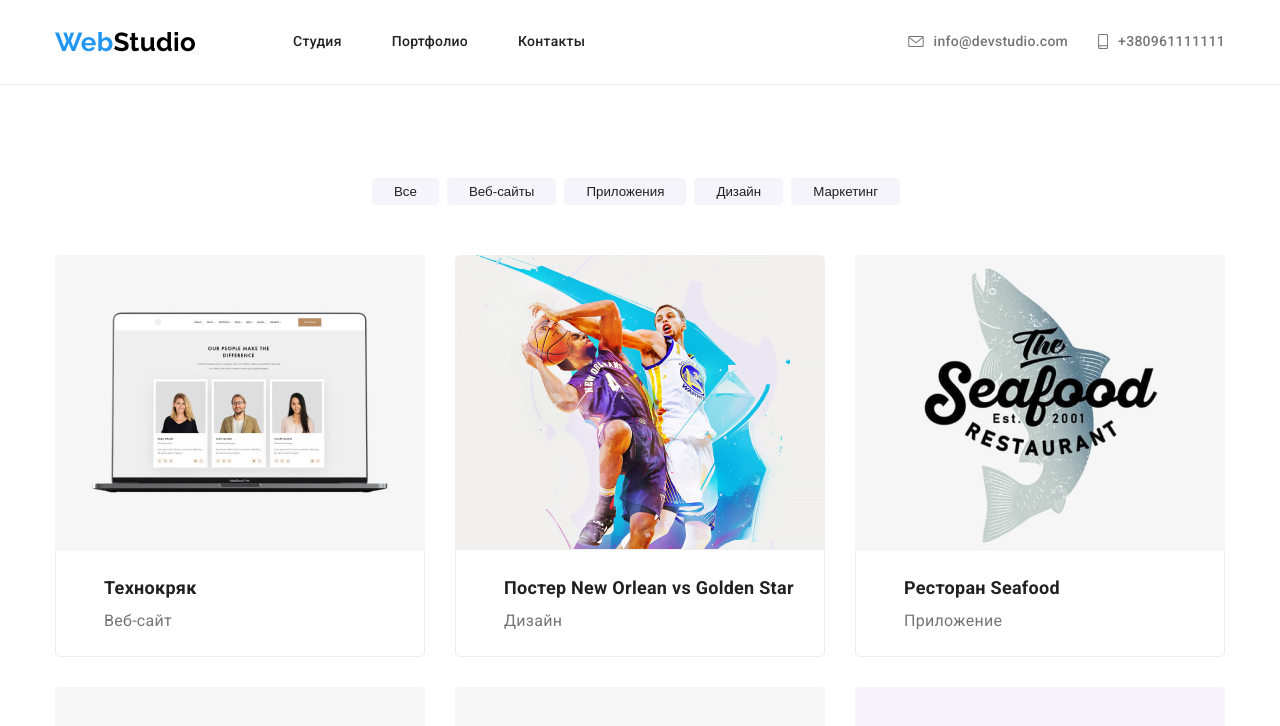
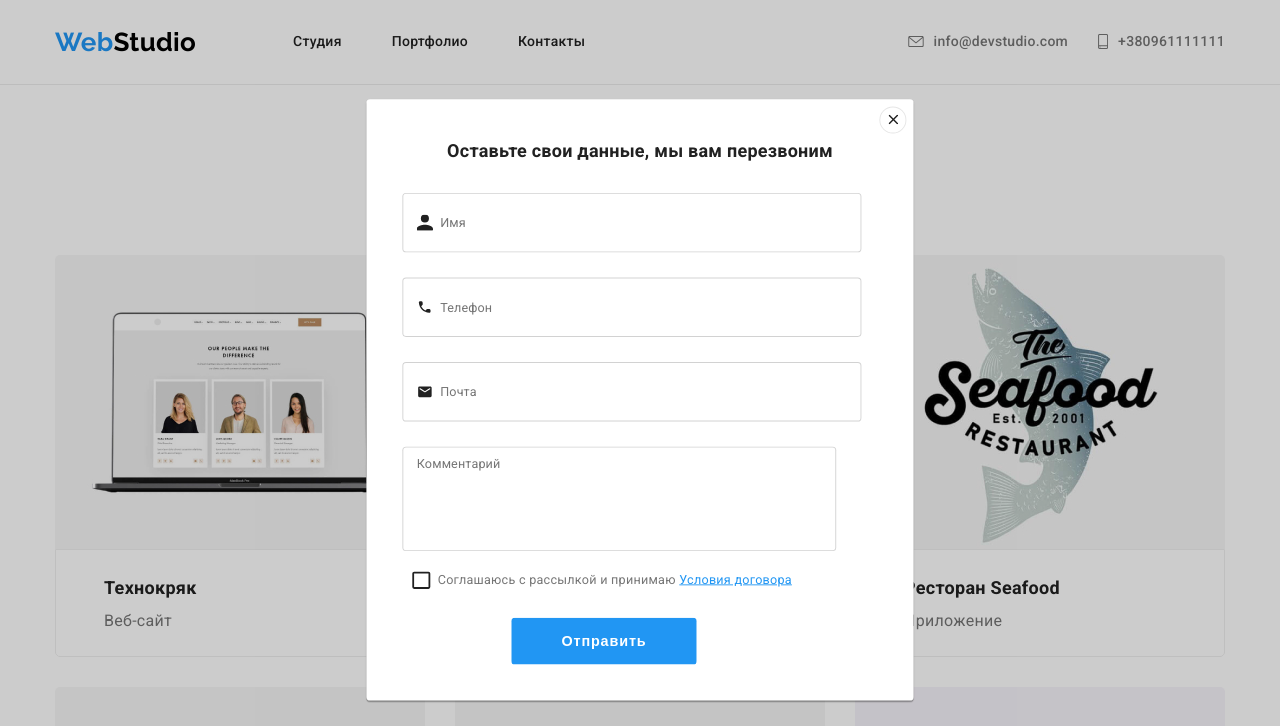
Before and after one commit to VShenderchuk/goit-markup-hw-06, a plain HTML site: page portfolio.html in a window 1280 px wide. Shown: the top 726 px of the page. Drawn offline with Linux system fonts and the light colour scheme.

Commit message:
Changes scale to modal

```diff
--- a/css/styles.css
+++ b/css/styles.css
@@ -974,7 +974,7 @@
          position: absolute;
          top: 50%;
          left: 50%;
-         transform: translate(-50%, -50%) scale(1);
+         transform: translate(-50%, -50%) scale(0.9);
          opacity: 1;
          transition: transform 250ms cubic-bezier(0.4, 0, 0.2, 1);
          padding: 40px;
@@ -984,7 +984,9 @@
          background-color: var(--additional-color);
          box-shadow: 0px 2px 1px rgba(0, 0, 0, 0.2), 0px 1px 1px rgba(0, 0, 0, 0.14), 0px 1px 3px rgba(0, 0, 0, 0.12);
          border-radius: 4px;
-     }
+
+        }
+
 
      .modal-title {
          display: flex;
--- a/js/modal.js
+++ b/js/modal.js
@@ -13,6 +13,7 @@ const refs = {
   openModalBtn: document.querySelector('[data-open-modal]'),
   closeModalBtn: document.querySelector('[data-close-modal]'),
   backdrop: document.querySelector('[data-backdrop]'),
+
 };
 
 refs.openModalBtn.addEventListener('click', toggleModal);
@@ -22,6 +23,7 @@ refs.backdrop.addEventListener('click', logBackdropClick);
 
 function toggleModal() {
   refs.backdrop.classList.toggle('is-hidden');
+
 }
 
 function logBackdropClick() {
--- a/portfolio.html
+++ b/portfolio.html
@@ -309,7 +309,7 @@
                     <form class="footer-form">
                         <div class="mail-form">
                             <input class="input-mail" type="email" name="male" placeholder="E-mail">
-                            <button type="submit" class="mail-button">
+                            <button type="submit" class="mail-button" data-open-modal>
                                 Подписаться
                                 <svg class="social-icon-fly" width="24px" height="24px">
                                     <use href="./images/symbol-defs.svg#fly">
@@ -322,6 +322,59 @@
             </div>
         </div>
     </footer>
+
+    <!--Popup-->
+    <div class="backdrop is hidden" data-backdrop>
+        <div class="modal">
+            <b class="modal-title">Оставьте свои данные, мы вам перезвоним</b>
+            <button data-close-modal class="button-close">
+                <svg class="icon-close">
+                    <use href="./images/symbol-defs.svg#close-icon">
+                    </use>
+                </svg>
+            </button>
+            <form class="form-servise">
+                <div class="form-field">
+                    <input type="text" class="form-input" name="user-name" id="user-name" placeholder=" ">
+                    <label for="user-name" class="form-label">Имя</label>
+                    <svg class="form-icon">
+                        <use href="./images/symbol-defs.svg#name-form">
+                        </use>
+                    </svg>
+                </div>
+                <div class="form-field">
+                    <input type="tel" class="form-input" name="telephone" id="telephone" placeholder=" ">
+                    <label for="telephone" class="form-label">Телефон</label>
+                    <svg class="form-icon">
+                        <use href="./images/symbol-defs.svg#phone-form">
+                        </use>
+                    </svg>
+                </div>
+                <div class="form-field">
+                    <input type="email" class="form-input" name="mail" id="mail" placeholder=" ">
+                    <label for="mail" class="form-label">Почта</label>
+                    <svg class="form-icon">
+                        <use href="./images/symbol-defs.svg#email-form">
+                        </use>
+                    </svg>
+                </div>
+                <div class="form-field-comment">
+                    <textarea class="proposition" name="comment" id="comment" rows="6" placeholder=" "></textarea>
+                    <label for="comment" class="form-label-2">Комментарий</label>
+                </div>
+                <label class="checkbox-label">
+                    <input type="checkbox" class="checkbox" name="policy">
+                    <span class="check-mark"></span>
+                    Соглашаюсь с рассылкой и принимаю
+                    <a href="">Условия договора</a>
+                </label>
+                <button type="submit" class="send">Отправить</button>
+            </form>
+
+        </div>
+
+    </div>
+    <script type="text/javascript" src="./js/modal.js"></script>
 </body>
 
 </html>
```
Also changed, not shown: index.html (+1 -1 lines).
